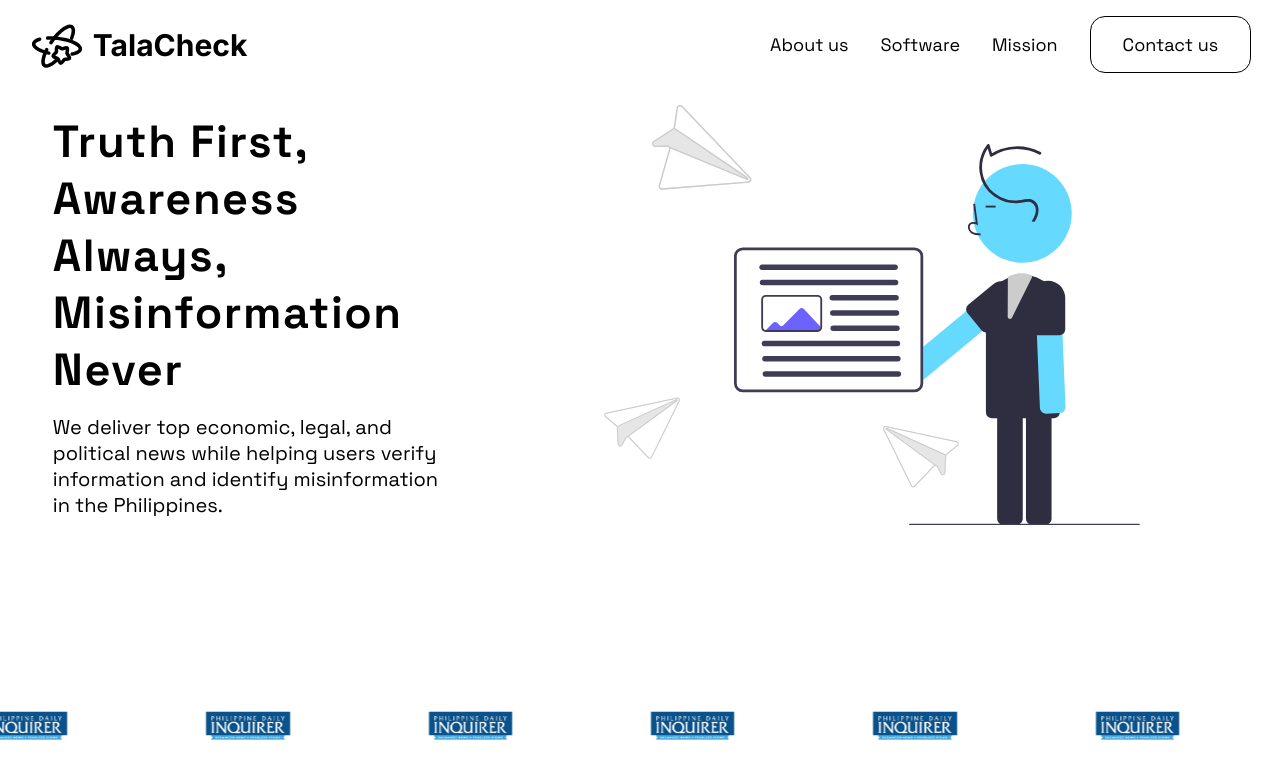
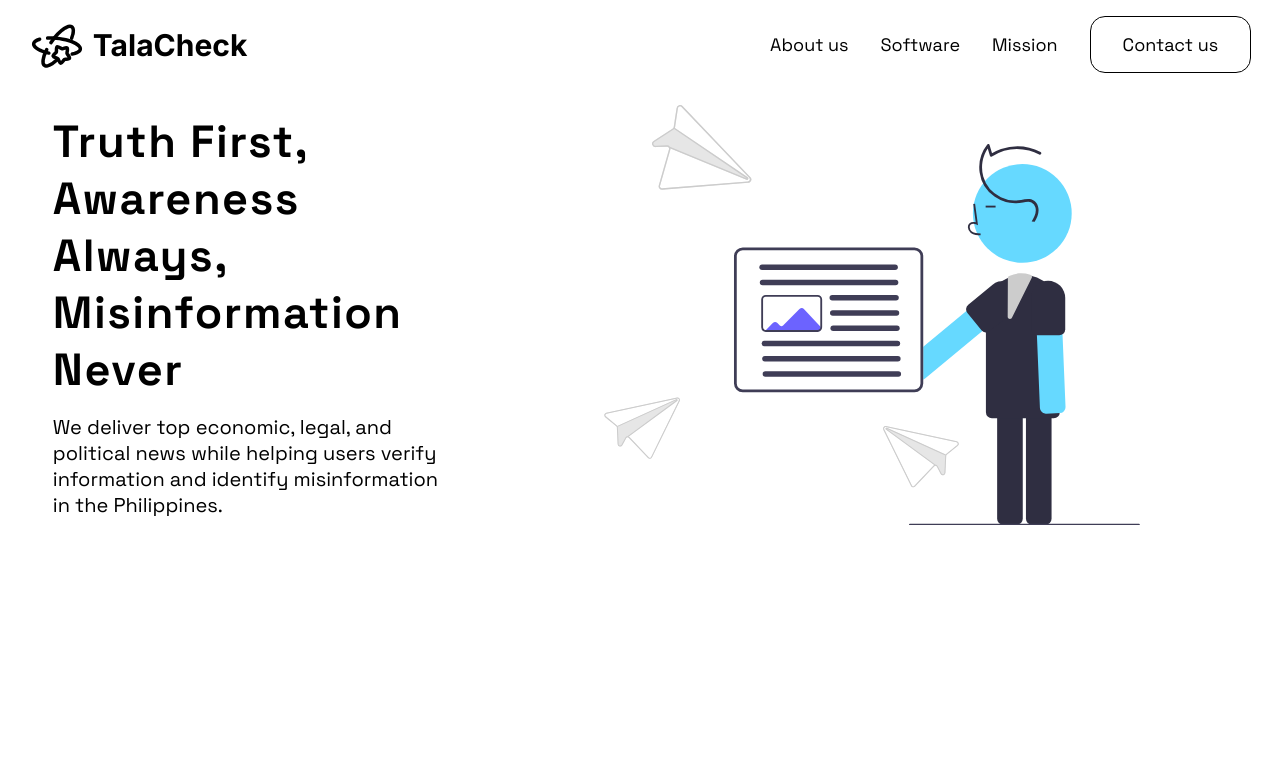
Before and after one commit to tempestmeow/TalaCheck-, a Next.js app: page / in a window 1280 px wide. Shown: the top 778 px of the page. Built offline with nearby package versions, Linux system fonts and the light colour scheme; a web font is replaced by a local one.

Commit message:
decided not to include a slider

```diff
--- a/app/global.css
+++ b/app/global.css
@@ -177,45 +177,3 @@ body {
     max-height: 300px;
   }
 }
-
-.companies-block,
-.icon-container {
-  display: flex;
-  align-items: center;
-}
-
-.companies-block {
-  gap: 7rem;
-  animation: slide 5s linear infinite;
-}
-
-.icon-container {
-  max-width: 170px;
-  max-height: 170px;
-}
-
-.icon-container img {
-  padding: 10px;
-  max-width: 100%;
-  max-height: 100%;
-}
-
-.icon-container:hover {
-  transform: scale(1.05);
-  box-shadow: 0 0 15px rgba(58, 58, 58, 0.6);
-  border-radius: 12px;
-  background-color: rgba(240, 248, 255, 0.8);
-}
-
-.companies-block:hover {
-  animation-play-state: paused;
-}
-
-@keyframes slide {
-  0% {
-    transform: translate(0%);
-  }
-  100% {
-    transform: translate(-50%);
-  }
-}
--- a/app/page.js
+++ b/app/page.js
@@ -22,26 +22,6 @@ export default function Home() {
             <MissionIcon />
           </div>
         </div>
-        <div className="companies-block">
-          <div className="icon-container">
-            <img src="/images/PDI.jpg" alt="PDI" />
-          </div>
-          <div className="icon-container">
-            <img src="/images/PDI.jpg" alt="PDI" />
-          </div>
-          <div className="icon-container">
-            <img src="/images/PDI.jpg" alt="PDI" />
-          </div>
-          <div className="icon-container">
-            <img src="/images/PDI.jpg" alt="PDI" />
-          </div>
-          <div className="icon-container">
-            <img src="/images/PDI.jpg" alt="PDI" />
-          </div>
-          <div className="icon-container">
-            <img src="/images/PDI.jpg" alt="PDI" />
-          </div>
-        </div>
         <div className="software-block"></div>
       </div>
     </>
```
Also changed, not shown: public/images/ABS.png (added), public/images/GMA.jpg (added).
